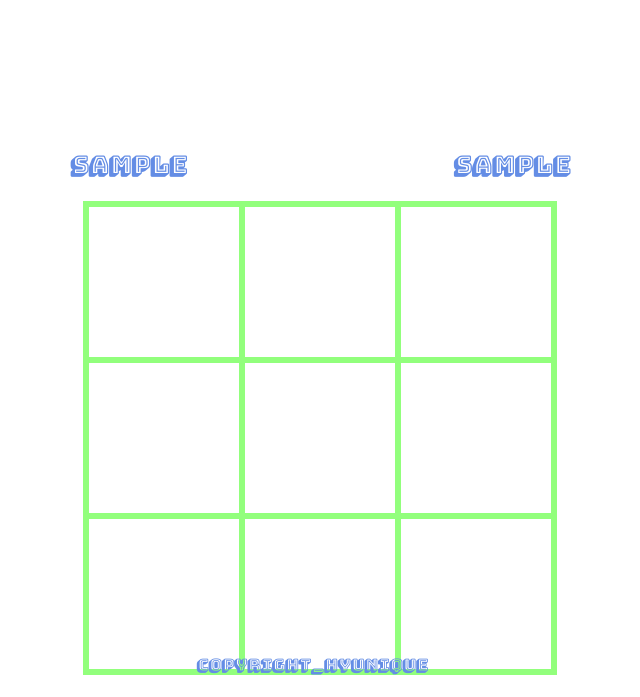
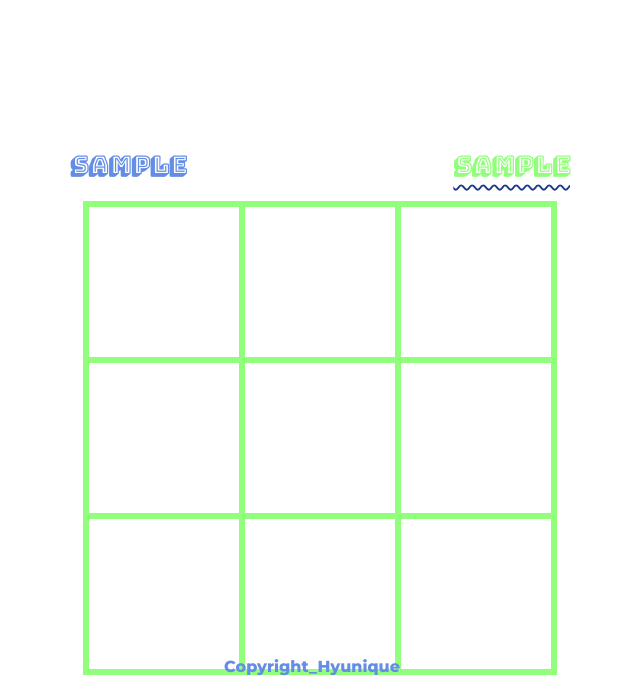
Before and after one commit to hyunique/tictactoe, a plain HTML site: page index.html in a window 1280 px wide. Both pictures are taken after typing "Sample", "Sample" into the empty fields and a click on the button "Start". Shown: the part 103-800 px from the top of the page, without its empty margins (328-968 px from the left). Drawn offline with Linux system fonts and the light colour scheme.

Commit message:
implemented switch turn and markers

```diff
--- a/app.js
+++ b/app.js
@@ -1,9 +1,17 @@
 'use strict'
 
 
-const nameInput1 =document.querySelector('.name_input_1')
-const nameInput2 =document.querySelector('.name_input_2')
+const startPage = document.querySelector('.start_page')
+const startBtn = document.querySelector('.start_btn')
+const gamePage = document.querySelector('.game_page')
+const gameBoard = document.querySelector('.game_board')
+const boardCell = document.querySelectorAll('.slot')
+const player0Display =document.querySelector('.player--0')
+const player1Display = document.querySelector('.player--1')
+const nameInput1 =document.querySelector('.name_input_0')
+const nameInput2 =document.querySelector('.name_input_1')
 const players = []
+let activePlayer = 0
 const winningConditions = [
     [0, 1, 2],
     [3, 4, 5],
@@ -16,46 +24,67 @@ const winningConditions = [
 ];
 
 
-
-
-
 const Player = function(name, marker) {
     this.name = name
     this.marker = marker
 }
 
+const switchPlayer = function () {
+
+    // if player 0 is playing, give activePlayer to 1
+    activePlayer = activePlayer === 0 ? 1 : 0
+
+    player0Display.classList.toggle('player--active')
+    player1Display.classList.toggle('player--active')
+}
+
+const renderPlayer = function () {
+    if (nameInput1.value === '' || nameInput2.value === '') {
+        return alert("Please fill in names")
+    }
+
+    // Add names to object
+    const player0 = new Player(nameInput1.value, 'O')
+    const player1 = new Player(nameInput2.value, 'X')
+    players.push(player0, player1)
+    // Display names on game board from user input
+    player0Display.textContent=player0.name
+    player1Display.textContent=player1.name
+}
+
+const startGame = function () {
+    startPage.style.display = 'none'
+    gamePage.classList.remove('invisible')
+}
+
+const controllWinner = function () {
+
+}
 
 const Game = function () {
-    const startPage = document.querySelector('.start_page')
-    const startBtn = document.querySelector('.start_btn')
-    const gamePage = document.querySelector('.game_page')
-    const gameBoard = document.querySelector('.game_board')
-    const boardCell = document.querySelectorAll('.slot')
-    const player1Display =document.querySelector('.player_1')
-    const player2Display =document.querySelector('.player_2')
+    player1Display.classList.add('player--active')
+
+    // Hide start page and reveal game board on click
     startBtn.addEventListener('click', (e) => {
         e.preventDefault()
-        startPage.style.display = 'none'
-        gamePage.classList.remove('invisible')
+        startGame()
         renderPlayer()
     });
+
     boardCell.forEach(cell => cell.addEventListener('click', () => {
-        cell.textContent='O'
+        if (activePlayer === 0) {
+            cell.textContent = players[0].marker
+        } else if (activePlayer === 1) {
+            cell.textContent = players[1].marker
+        };
+        switchPlayer()
     }))
-
-    const renderPlayer = function () {
-        if (nameInput1.value === '' || nameInput2.value === '') {
-            return alert("Please fill in names")
-        }
-        player1Display.textContent=nameInput1.value
-        player2Display.textContent=nameInput2.value
-        const player1=new Player(nameInput1.value, 'O')
-        const player2=new Player(nameInput2.value, 'X')
-        players.push(player1,player2)
-    }
+}()
 
 
-}()
+
+
+
 
 
 // Player.prototype.sayName = function () {
--- a/index.html
+++ b/index.html
@@ -20,12 +20,12 @@
                 <form class="name_form" action="">
                     <div class="input_container">
 
-                        <label for="player1">Player 1 <br>
-                            <input type="text" class="name_input_1" name="player1">
+                        <label for="player0">Player 1 <br>
+                            <input type="text" class="name_input_0" name="player0">
                         </label>
 
-                        <label for="player2">Player 2 <br>
-                            <input type="text" class="name_input_2" name="player2">
+                        <label for="player1">Player 2 <br>
+                            <input type="text" class="name_input_1" name="player1">
                         </label>
 
                     </div>
@@ -34,8 +34,8 @@
             </div>
             <div class="game_page invisible">
                 <div class="players">
-                    <h2 class="player_1">Player 1</h2>
-                    <h2 class="player_2">Player 2</h2>
+                    <h2 class="player--0">Player 1</h2>
+                    <h2 class="player--1">Player 2</h2>
                 </div>
                 <div class="game_board">
                     <div class="slot" data-index="0"></div>
--- a/style.css
+++ b/style.css
@@ -15,7 +15,6 @@ body {
     background-color: var(--brand-color-2);
     width: 100%;
     height: 100%;
-
 }
 
 header{
@@ -77,6 +76,7 @@ header{
 
 input:focus{
     color: var(--brand-color-4);
+    border-style:dashed
 }
 
 label:focus-within{
@@ -109,7 +109,6 @@ label:focus-within{
     display: flex;
     flex-direction: column;
     align-items: center;
-
 }
 
 .game_page.invisible{
@@ -121,6 +120,14 @@ label:focus-within{
     justify-content: space-between;
     color: var(--brand-color-1);
     font-family: var(--font-1);
+}
+
+.player--active{
+    color: var(--brand-color-4);
+    text-decoration: underline wavy;
+    text-underline-offset: 10px;
+    text-decoration-color: var(--brand-color-3);
+    text-decoration-thickness: 2px;
 }
 
 .game_board {
@@ -138,21 +145,24 @@ label:focus-within{
 .slot {
     width: 150px;
     height: 150px;
+    display: flex;
+    justify-content: center;
+    align-items: center;
     font-size: 100px;
     border-style: solid;
     border-width: 3px;
     border-color: var(--brand-color-4);
     color: var(--brand-color-1);
-    font-family: var(--font-2);
+    font-family: var(--font-1);
     font-weight: 400;
-    text-align: center;
     cursor: pointer;
     user-select: none;
 }
 
 
 footer {
-    font-family: var(--font-1);
+    font-family: var(--font-2);
+    font-weight: 800;
     color: var(--brand-color-1);
     position: fixed;
     left: 0;
```
